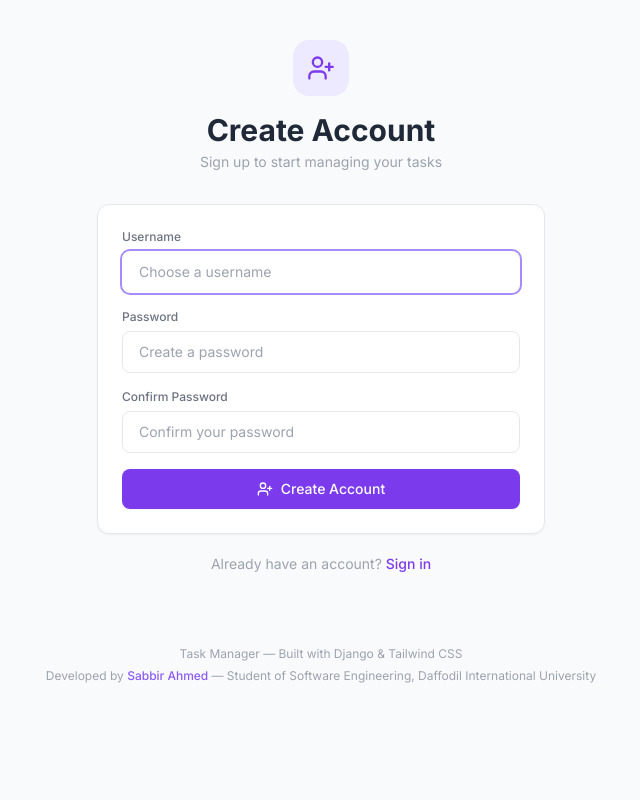
After one commit to gmsabbirahmed1/task-manager, a Django app: page /accounts/register/ in a window 1280 px wide. The commit adds this page. Shown: the whole page, without its empty margins (319-959 px from the left). Run offline with Django 4.2, Linux system fonts and the light colour scheme; some libraries are stand-ins or nearby versions.

Commit message:
Add user authentication and per-user task isolation
- Add user ForeignKey to Task model (each user sees only their tasks)
- Add login, register, and logout functionality
- Protect all views with @login_required
- Add auth templates (login.html, register.html)
- Add user bar with logout button in base template
- Add developer credit in footer with Facebook link

```diff
--- a/taskmanager/settings.py
+++ b/taskmanager/settings.py
@@ -124,3 +124,8 @@ STATIC_ROOT = BASE_DIR / 'staticfiles'
 # https://docs.djangoproject.com/en/4.2/ref/settings/#default-auto-field
 
 DEFAULT_AUTO_FIELD = 'django.db.models.BigAutoField'
+
+# Authentication
+LOGIN_URL = '/accounts/login/'
+LOGIN_REDIRECT_URL = '/'
+LOGOUT_REDIRECT_URL = '/accounts/login/'
--- a/taskmanager/urls.py
+++ b/taskmanager/urls.py
@@ -5,5 +5,6 @@ from django.urls import path, include
 
 urlpatterns = [
     path('admin/', admin.site.urls),
+    path('accounts/', include('tasks.auth_urls')),
     path('', include('tasks.urls')),
 ]
--- a/tasks/admin.py
+++ b/tasks/admin.py
@@ -4,6 +4,6 @@ from .models import Task
 
 @admin.register(Task)
 class TaskAdmin(admin.ModelAdmin):
-    list_display = ('title', 'completed', 'created_at')
-    list_filter = ('completed',)
+    list_display = ('title', 'user', 'completed', 'priority', 'created_at')
+    list_filter = ('completed', 'user')
     search_fields = ('title', 'description')
--- /dev/null
+++ b/tasks/auth_views.py
@@ -0,0 +1,22 @@
+from django.shortcuts import render, redirect
+from django.contrib.auth.forms import UserCreationForm
+from django.contrib.auth import login
+from django.contrib import messages
+
+
+def register(request):
+    """Handle user registration."""
+    if request.user.is_authenticated:
+        return redirect('tasks:list')
+
+    if request.method == 'POST':
+        form = UserCreationForm(request.POST)
+        if form.is_valid():
+            user = form.save()
+            login(request, user)
+            messages.success(request, f'Welcome, {user.username}! Your account has been created.')
+            return redirect('tasks:list')
+    else:
+        form = UserCreationForm()
+
+    return render(request, 'auth/register.html', {'form': form})
--- a/tasks/models.py
+++ b/tasks/models.py
@@ -1,3 +1,4 @@
+from django.conf import settings
 from django.db import models
 from django.utils import timezone
 from datetime import timedelta
@@ -12,6 +13,11 @@ class Task(models.Model):
         ('high', 'High'),
     ]
 
+    user = models.ForeignKey(
+        settings.AUTH_USER_MODEL,
+        on_delete=models.CASCADE,
+        related_name='tasks',
+    )
     title = models.CharField(max_length=200)
     description = models.TextField(blank=True, default='')
     completed = models.BooleanField(default=False)
--- /dev/null
+++ b/templates/auth/register.html
@@ -0,0 +1,87 @@
+{% extends 'base.html' %}
+
+{% block title %}Register — Task Manager{% endblock %}
+
+{% block content %}
+<div class="max-w-md mx-auto animate-fade-in">
+    <!-- Header -->
+    <div class="text-center mb-8">
+        <div class="inline-flex items-center justify-center w-14 h-14 rounded-2xl bg-violet-100 text-violet-600 mb-4">
+            <i data-lucide="user-plus" class="w-7 h-7"></i>
+        </div>
+        <h1 class="text-3xl font-bold text-gray-800">Create Account</h1>
+        <p class="mt-1 text-gray-400 text-sm">Sign up to start managing your tasks</p>
+    </div>
+
+    <!-- Register Form Card -->
+    <div class="bg-white rounded-xl border border-gray-200 shadow-sm p-6">
+        <form method="POST" id="register-form">
+            {% csrf_token %}
+
+            {% if form.errors %}
+            <div class="mb-4 p-3 rounded-lg bg-red-50 border border-red-200 text-red-600 text-sm">
+                <div class="flex items-center gap-2 mb-1">
+                    <i data-lucide="alert-circle" class="w-4 h-4 flex-shrink-0"></i>
+                    <span class="font-medium">Please fix the errors below:</span>
+                </div>
+                <ul class="ml-6 list-disc space-y-0.5">
+                    {% for field in form %}
+                        {% for error in field.errors %}
+                            <li>{{ error }}</li>
+                        {% endfor %}
+                    {% endfor %}
+                    {% for error in form.non_field_errors %}
+                        <li>{{ error }}</li>
+                    {% endfor %}
+                </ul>
+            </div>
+            {% endif %}
+
+            <div class="space-y-4">
+                <div>
+                    <label for="id_username" class="block text-xs font-medium text-gray-500 mb-1.5">Username</label>
+                    <input type="text" name="username" id="id_username" autofocus required
+                        value="{{ form.username.value|default:'' }}"
+                        class="w-full px-4 py-2.5 rounded-lg bg-white border border-gray-200
+                               text-gray-800 placeholder-gray-400 focus:outline-none focus:ring-2
+                               focus:ring-violet-400 focus:border-transparent transition-all duration-200 text-sm"
+                        placeholder="Choose a username">
+                </div>
+                <div>
+                    <label for="id_password1" class="block text-xs font-medium text-gray-500 mb-1.5">Password</label>
+                    <input type="password" name="password1" id="id_password1" required
+                        class="w-full px-4 py-2.5 rounded-lg bg-white border border-gray-200
+                               text-gray-800 placeholder-gray-400 focus:outline-none focus:ring-2
+                               focus:ring-violet-400 focus:border-transparent transition-all duration-200 text-sm"
+                        placeholder="Create a password">
+                </div>
+                <div>
+                    <label for="id_password2" class="block text-xs font-medium text-gray-500 mb-1.5">Confirm Password</label>
+                    <input type="password" name="password2" id="id_password2" required
+                        class="w-full px-4 py-2.5 rounded-lg bg-white border border-gray-200
+                               text-gray-800 placeholder-gray-400 focus:outline-none focus:ring-2
+                               focus:ring-violet-400 focus:border-transparent transition-all duration-200 text-sm"
+                        placeholder="Confirm your password">
+                </div>
+                <button type="submit" id="register-btn"
+                    class="w-full flex items-center justify-center gap-2 py-2.5 px-5 rounded-lg font-medium text-sm text-white
+                           bg-violet-600 hover:bg-violet-700 active:bg-violet-800
+                           shadow-sm hover:shadow transition-all duration-200">
+                    <i data-lucide="user-plus" class="w-4 h-4"></i>
+                    Create Account
+                </button>
+            </div>
+        </form>
+    </div>
+
+    <!-- Login Link -->
+    <p class="text-center mt-5 text-sm text-gray-400">
+        Already have an account?
+        <a href="{% url 'login' %}" class="text-violet-600 hover:text-violet-700 font-medium transition-colors duration-150">Sign in</a>
+    </p>
+</div>
+
+{% block extra_js %}
+<script>lucide.createIcons();</script>
+{% endblock %}
+{% endblock %}
--- a/templates/base.html
+++ b/templates/base.html
@@ -63,14 +63,42 @@
     </div>
     {% endif %}
 
+    <!-- User Bar -->
+    {% if user.is_authenticated %}
+    <div class="max-w-2xl mx-auto px-4 sm:px-6 pt-4 flex items-center justify-end gap-3">
+        <span class="inline-flex items-center gap-1.5 text-xs text-gray-400">
+            <i data-lucide="user" class="w-3.5 h-3.5"></i>
+            {{ user.username }}
+        </span>
+        <form method="POST" action="{% url 'logout' %}" class="inline">
+            {% csrf_token %}
+            <button type="submit" id="logout-btn"
+                class="inline-flex items-center gap-1 text-xs text-gray-400 hover:text-red-500
+                       px-2.5 py-1 rounded-md hover:bg-red-50 border border-transparent
+                       hover:border-red-100 transition-all duration-200">
+                <i data-lucide="log-out" class="w-3.5 h-3.5"></i>
+                Logout
+            </button>
+        </form>
+    </div>
+    {% endif %}
+
     <!-- Main Content -->
     <main class="max-w-2xl mx-auto px-4 py-10 sm:px-6">
         {% block content %}{% endblock %}
     </main>
 
     <!-- Footer -->
-    <footer class="text-center py-6 text-gray-400 text-xs">
+    <footer class="text-center py-8 text-gray-400 text-xs space-y-1.5">
         <p>Task Manager &mdash; Built with Django &amp; Tailwind CSS</p>
+        <p>
+            Developed by
+            <a href="https://www.facebook.com/sabbir01765" target="_blank" rel="noopener noreferrer"
+               class="text-violet-500 hover:text-violet-600 font-medium transition-colors duration-150">
+                Sabbir Ahmed
+            </a>
+            &mdash; Student of Software Engineering, Daffodil International University
+        </p>
     </footer>
 
     <script>
```
Also changed, not shown: tasks/auth_urls.py (added, +11 -0 lines), tasks/views.py (+16 -9 lines), templates/auth/login.html (added, +66 -0 lines), tasks/migrations/0003_task_user.py (added).
